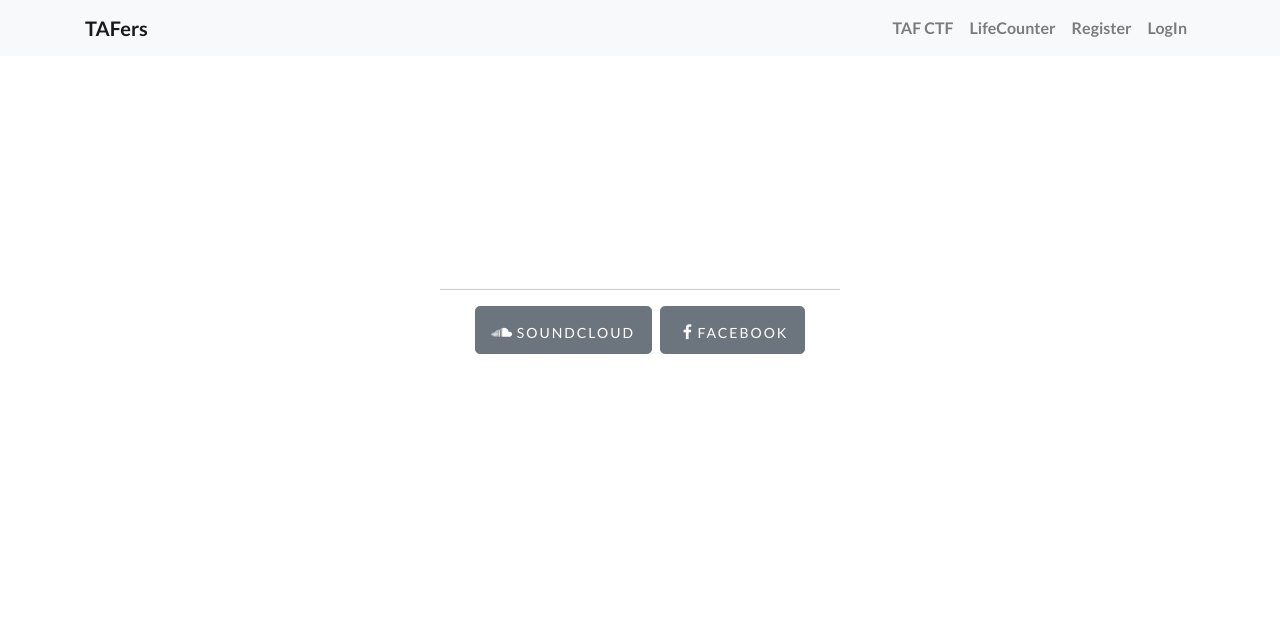
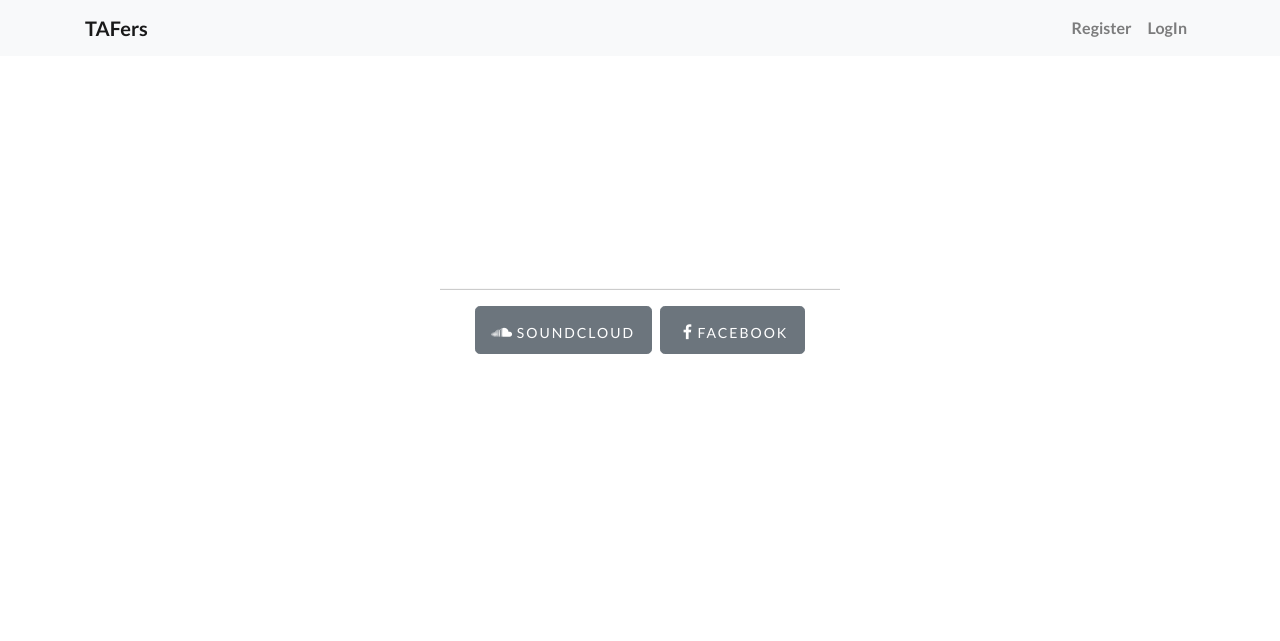
Before and after one commit to jacobmillsfl/tafers, a PHP site: page /index.php in a window 1280 px wide. Shown: the top 641 px of the page. Run offline with PHP 8.4, Linux system fonts and the light colour scheme.

Commit message:
Updated navigation to reduce links

```diff
--- a/nav.php
+++ b/nav.php
@@ -13,12 +13,12 @@ $userNav = SessionManager::getUserName();
         </button>
         <div class="collapse navbar-collapse" id="navbarResponsive">
             <ul class="navbar-nav ml-auto">
-                <li class="nav-item">
+                <!--<li class="nav-item">
                     <a class="nav-link" href="https://ctf.tafers.net/">TAF CTF</a>
-                </li>
-                <li class="nav-item">
+                </li>-->
+                <!--<li class="nav-item">
                     <a class="nav-link" href="LifeCounter.html">LifeCounter</a>
-                </li>
+                </li>-->
                 <?php if (SessionManager::getUserRoleId() == 1 || SessionManager::getUserRoleId() == 2): ?>
                     <li class="nav-item">
                         <a class="nav-link" href="upload.php">Upload</a>
```
